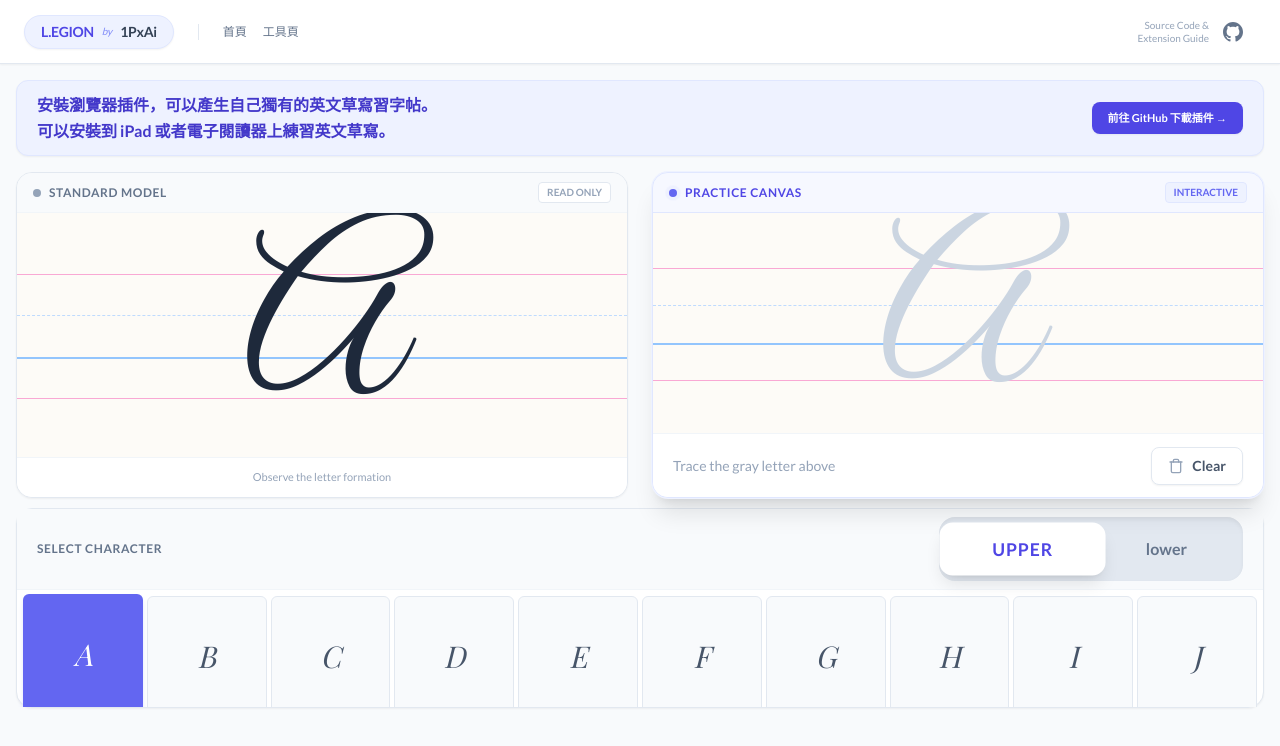
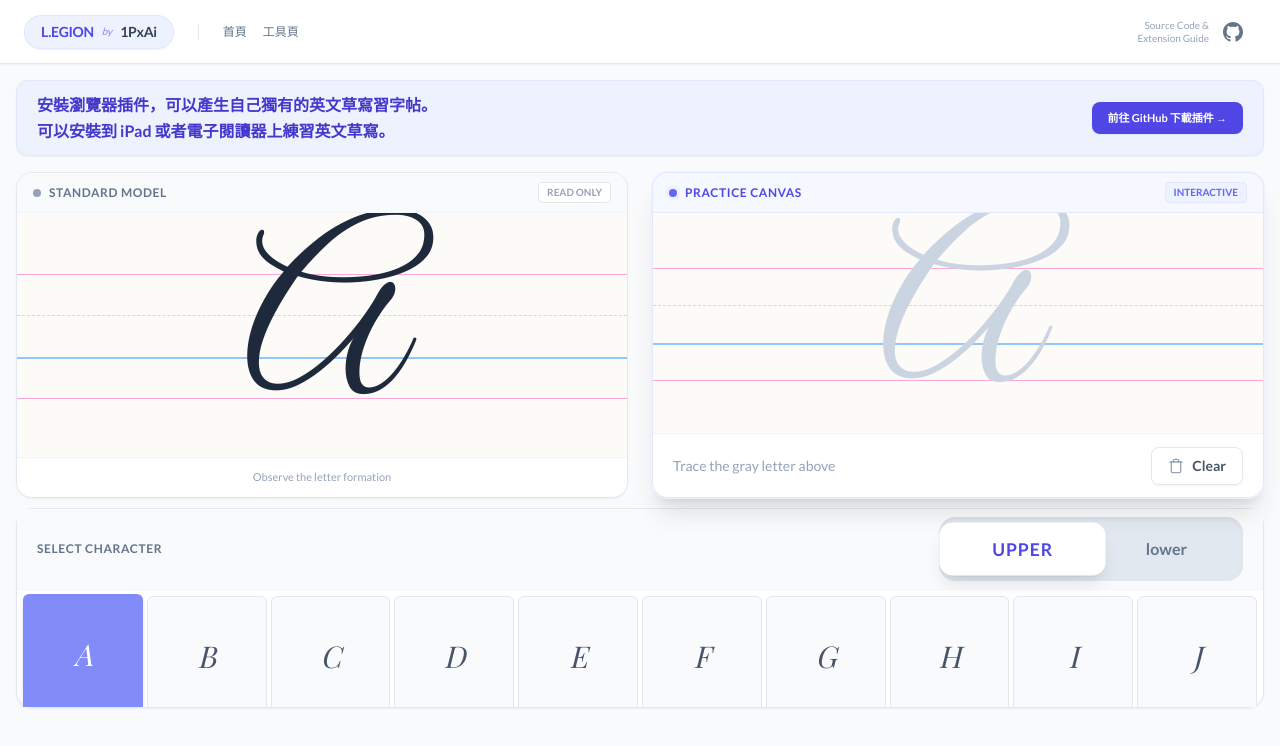
Before and after one commit to digirss/L-Cursive, a React (Vite) app: page / in a window 1280 px wide. Shown: the top 746 px of the page. Built offline with nearby package versions, Linux system fonts and the light colour scheme; a web font is replaced by a local one.

Commit message:
style: final color softening (indigo-400) for clean style

```diff
--- a/App.tsx
+++ b/App.tsx
@@ -183,7 +183,7 @@ export default function App() {
                   className={`
                       aspect-square rounded-md flex items-center justify-center text-3xl font-serif-display italic transition-all duration-200
                       ${selectedLetter === letter
-                      ? 'bg-indigo-500 text-white shadow-md shadow-indigo-100 -translate-y-0.5'
+                      ? 'bg-indigo-400 text-white shadow-md shadow-indigo-100 -translate-y-0.5'
                       : 'bg-slate-50 text-slate-600 hover:bg-white border border-slate-200 hover:border-indigo-300 hover:shadow-sm'}
                     `}
                 >
```
